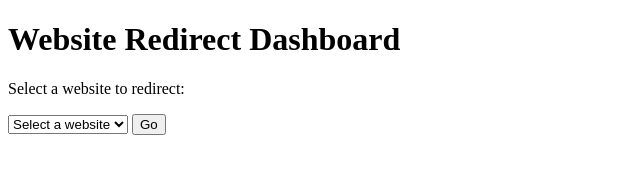
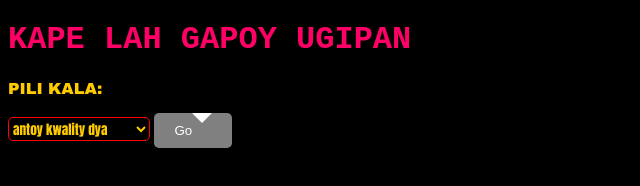
Before and after one commit to meynardlestajo/Coffee, a plain HTML site: page index.html in a window 1280 px wide. Shown: the whole page, without its empty margins (0-640 px from the left). Drawn offline with Linux system fonts and the light colour scheme.

Commit message:
Add files via upload

```diff
--- a/index.html
+++ b/index.html
@@ -4,17 +4,88 @@
     <meta charset="UTF-8">
     <meta name="viewport" content="width=device-width, initial-scale=1.0">
     <title>Website Redirect Dashboard</title>
+    <style>
+        body {
+            background-color: #000; /* Black background color */
+            color: #fff; /* White text color */
+            font-family: Arial, sans-serif; /* Default font family */
+        }
+
+        h1 {
+            color: #ff0066; /* Neon red font color */
+            font-family: "Courier New", monospace; /* Custom font family for h1 */
+        }
+
+        p {
+            color: #ffcc00; /* Neon brown font color */
+            font-family: "Arial Black", sans-serif; /* Custom font family for p */
+        }
+
+        /* Styling for arrow icon button */
+        .arrow-button {
+            background-color: grey; /* Button background color */
+            color: white; /* Button text color */
+            border: none; /* Remove button border */
+            padding: 10px 20px; /* Button padding */
+            cursor: pointer; /* Cursor style */
+            border-radius: 5px; /* Button border radius */
+            transition: background-color 0.3s ease; /* Smooth transition on hover */
+        }
+
+        /* Styling for arrow icon */
+        .arrow {
+            width: 0;
+            height: 0;
+            border-left: 10px solid transparent;
+            border-right: 10px solid transparent;
+            border-top: 10px solid white;
+        }
+
+        /* Animation for select */
+        @keyframes selectAnimation {
+            0% { transform: translateY(-50px); opacity: 0; }
+            100% { transform: translateY(0); opacity: 1; }
+        }
+
+        /* Apply animation on select */
+        select {
+            animation: selectAnimation 0.5s ease;
+            color: #ffcc00; /* Neon brown text color */
+            font-family: "Impact", sans-serif; /* Change font family */
+            border: 1px solid red; /* Add border with red color */
+            border-radius: 5px; /* Border radius */
+            background-color: #000; /* Dropdown background color */
+        }
+
+        /* Style options 1 to 6 */
+        option:nth-child(-n+6) {
+            color: #ffcc00; /* Neon brown text color */
+            background-color: #000; /* Set background color to match the dropdown */
+            animation: selectAnimation 0.5s ease; /* Apply animation */
+        }
+
+        /* Hover effect on options */
+        option:nth-child(-n+6):hover {
+            background-color: #222; /* Darker background color on hover */
+        }
+    </style>
 </head>
 <body>
-    <h1>Website Redirect Dashboard</h1>
-    <p>Select a website to redirect:</p>
+    <h1>KAPE LAH GAPOY UGIPAN</h1>
+    <p>PILI KALA:</p>
     <select id="websiteSelect">
-        <option value="">Select a website</option>
-        <option value="https://www.pornhub.com/">cafemocha</option>
-        <option value="https://pinayflixtv.com/">nescafe</option>
+        <option value="">antoy kwality dya</option>
+        <option value="https://www.pornhub.com/">Kopiko Brown</option>
+        <option value="https://pinayflixtv.com/">Nescafe Creamy White</option>
+        <option value="https://porndude.link/xvideos/">Great Taste White</option>
+        <option value="https://beeg.com//">Cafe Mocha</option>
+        <option value="https://xhamster.com/?ref=porndude/">kape</option>
         <!-- Add more options as needed -->
     </select>
-    <button onclick="redirect()">Go</button>
+    <!-- Arrow icon button -->
+    <button class="arrow-button" onclick="redirect()">
+        Go <span class="arrow"></span>
+    </button>
 
     <script>
         function redirect() {
```
